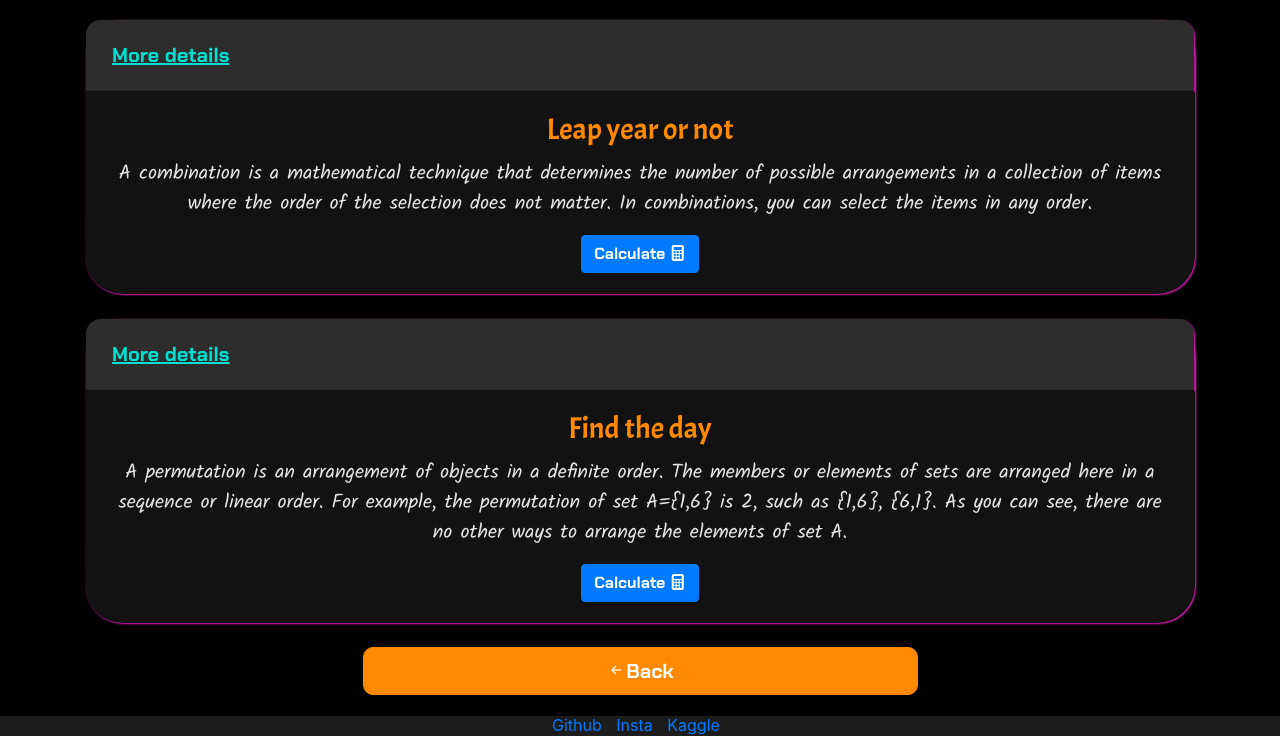
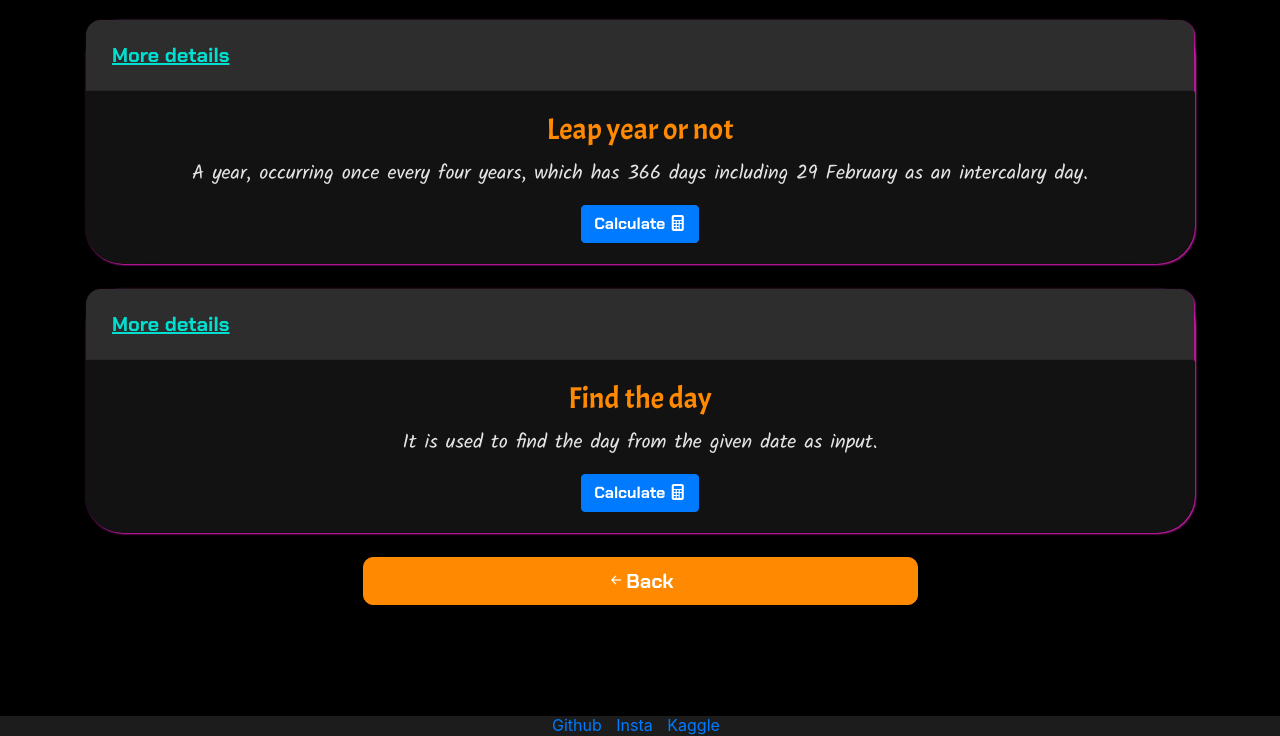
Before and after one commit to Sabari2358/Aptitude-D, a Flask app: page /time in a window 1280 px wide. Shown: the part 64-800 px from the top of the page. Run offline with Flask 2, Linux system fonts and the light colour scheme; some web fonts are replaced.

Commit message:
Console leap year result

```diff
--- a/web/PyDMath/__init__.py
+++ b/web/PyDMath/__init__.py
@@ -1,2 +1,3 @@
 from .per_and_comb import fact,permutation,combination,div
 from .lcm_and_hcf import lcm,hcf
+from .time import year
--- a/web/__init__.py
+++ b/web/__init__.py
@@ -1,5 +1,5 @@
 from flask import Flask,render_template
-
+from .PyDMath import year
 app = Flask(__name__)
 app.config['SECRET_KEY'] = 'ec9439cfc6c796ae2529594d'
 
--- a/web/inputs.py
+++ b/web/inputs.py
@@ -1,5 +1,5 @@
 from flask_wtf import FlaskForm
-from wtforms import StringField, PasswordField, SubmitField, IntegerField,validators
+from wtforms import StringField, PasswordField, SubmitField, IntegerField,validators, DateField
 
 class Inputs(FlaskForm):
     number = IntegerField(label = 'Number',validators=[validators.DataRequired()])
@@ -14,3 +14,7 @@ class lcm_and_hcf(FlaskForm):
     values = StringField(label = 'Enter values seperated by space',validators=[validators.DataRequired()])
     submitL = SubmitField(label = 'Find LCM')
     submitH = SubmitField(label = 'Find HCF')
+
+class year_input(FlaskForm):
+    year = DateField(label='Year',validators=[validators.DataRequired()])
+    submit = SubmitField(label = 'Find')
--- a/web/route.py
+++ b/web/route.py
@@ -1,7 +1,9 @@
 from web import app
 from flask import render_template, redirect, url_for
-from web.inputs import Inputs, pandcInputs, lcm_and_hcf
+from web.inputs import Inputs, pandcInputs, lcm_and_hcf, year_input
 from web.PyDMath import div,combination,permutation,fact,lcm,hcf
+from web import year
+# from PyDMath import year
 
 @app.route('/')
 def home_page():
@@ -129,3 +131,17 @@ def lcm_and_hcf_page():
 @app.route('/time')
 def time_page():
     return render_template('time.html')
+
+# Leap year or not
+@app.route('/findtheyear',methods=['GET', 'POST'])
+def year_page():
+    years = year_input()
+    if years.validate_on_submit():
+        a = years.year.data
+        obj = year()
+        result = obj.leap_year(str(a).split('-')[0])
+        print(result)
+        return redirect(url_for('home_page'))
+    else:
+        print('Noooooo')
+    return render_template('year.html',form=years,head='Leap year or not',back=url_for('time_page'))
--- a/web/templates/time.html
+++ b/web/templates/time.html
@@ -18,11 +18,9 @@
                                 font-size:30px; color:#FF8901">Leap year or not</h5>
       <p class="card-text" style="color:#e3e3e3;
                             font-family: 'Kalam', cursive; font-size:20px;">
-                            A combination is a mathematical technique that determines the number of
-                            possible arrangements in a collection of items where the order
-                            of the selection does not matter. In combinations, you can
-                            select the items in any order.</p>
-      <a href="{{url_for('comb_page')}}" class="btn btn-primary" style="font-family: 'Chakra Petch', sans-serif;">Calculate   <i class="bi-calculator-fill"></i></a>
+                                A year, occurring once every four years, which has 366 days
+                                including 29 February as an intercalary day.</p>
+      <a href="{{url_for('year_page')}}" class="btn btn-primary" style="font-family: 'Chakra Petch', sans-serif;">Calculate   <i class="bi-calculator-fill"></i></a>
     </div>
   </div>
   <br>
@@ -41,11 +39,7 @@
                                 font-size:30px; color:#FF8901">Find the day</h5>
       <p class="card-text" style="color:#e3e3e3;
                             font-family: 'Kalam', cursive; font-size:20px">
-                            A permutation is an arrangement of objects in a definite order.
-                            The members or elements of sets are arranged here in a sequence
-                            or linear order. For example, the permutation of set A={1,6}
-                            is 2, such as {1,6}, {6,1}. As you can see, there are no
-                            other ways to arrange the elements of set A.</p>
+                            It is used to find the day from the given date as input.</p>
       <a href="{{url_for('per_page')}}" class="btn btn-primary" style="font-family: 'Chakra Petch', sans-serif;">Calculate   <i class="bi-calculator-fill"></i></a>
     </div>
   </div>
```
Also changed, not shown: web/templates/year.html (added, +28 -0 lines).
